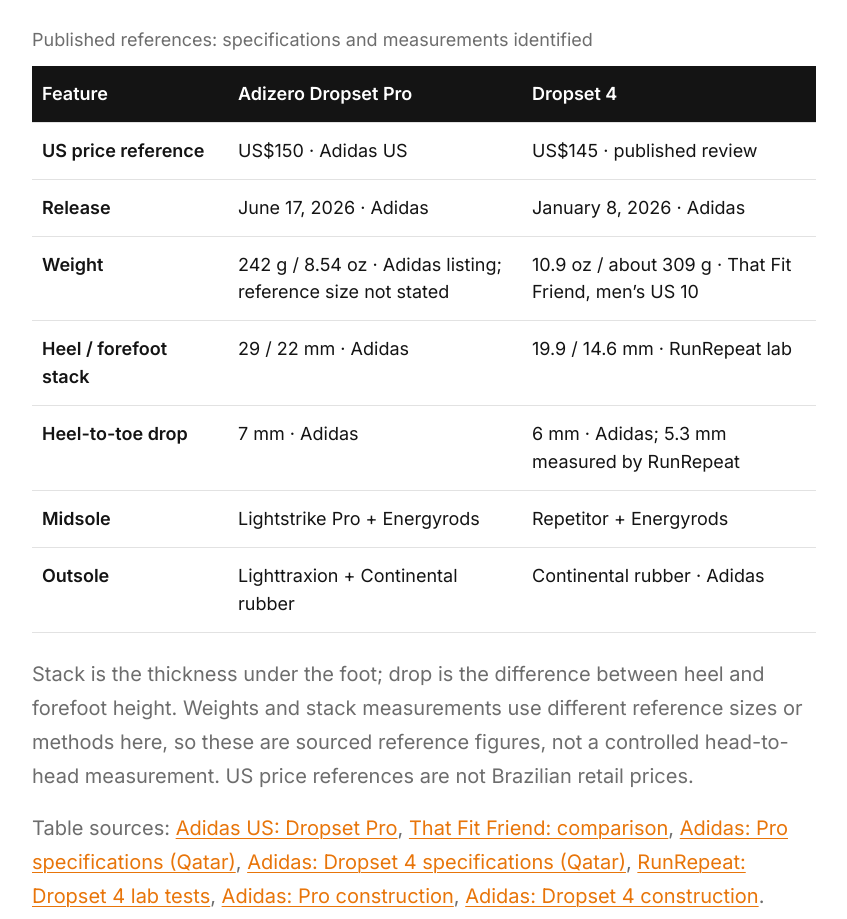
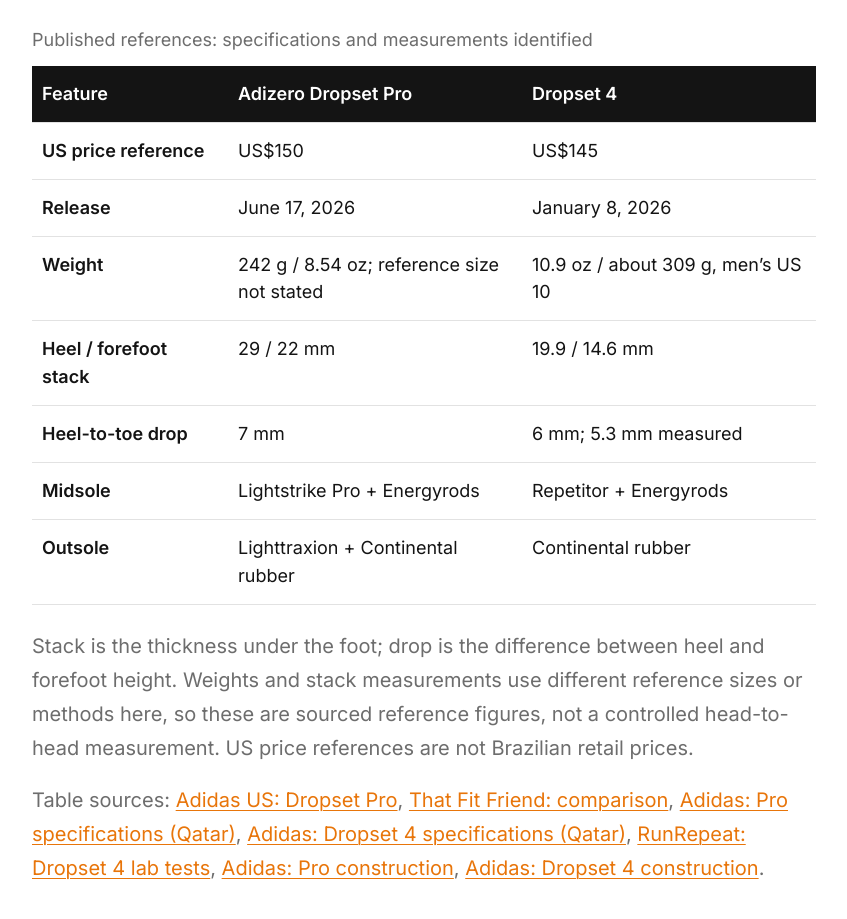
Before and after one commit to thaisoney-netizen/suor-society, a Next.js app: page /culture/adizero-dropset-pro-vs-dropset-4 in a window 1280 px wide. Shown: the part 2110-3029 px from the top of the page, without its empty margins (48-895 px from the left). Built offline with nearby package versions, Linux system fonts and the light colour scheme.

Commit message:
Remove duplicate source labels from shoe specs

```diff
--- a/src/app/culture/adizero-dropset-pro-vs-dropset-4/page.tsx
+++ b/src/app/culture/adizero-dropset-pro-vs-dropset-4/page.tsx
@@ -93,28 +93,28 @@
 const SPECS = [
   {
     label: "US price reference",
-    pro: "US$150 · Adidas US",
-    four: "US$145 · published review",
+    pro: "US$150",
+    four: "US$145",
   },
   {
     label: "Release",
-    pro: "June 17, 2026 · Adidas",
-    four: "January 8, 2026 · Adidas",
+    pro: "June 17, 2026",
+    four: "January 8, 2026",
   },
   {
     label: "Weight",
-    pro: "242 g / 8.54 oz · Adidas listing; reference size not stated",
-    four: "10.9 oz / about 309 g · That Fit Friend, men’s US 10",
+    pro: "242 g / 8.54 oz; reference size not stated",
+    four: "10.9 oz / about 309 g, men’s US 10",
   },
   {
     label: "Heel / forefoot stack",
-    pro: "29 / 22 mm · Adidas",
-    four: "19.9 / 14.6 mm · RunRepeat lab",
+    pro: "29 / 22 mm",
+    four: "19.9 / 14.6 mm",
   },
   {
     label: "Heel-to-toe drop",
-    pro: "7 mm · Adidas",
-    four: "6 mm · Adidas; 5.3 mm measured by RunRepeat",
+    pro: "7 mm",
+    four: "6 mm; 5.3 mm measured",
   },
   {
     label: "Midsole",
@@ -124,7 +124,7 @@
   {
     label: "Outsole",
     pro: "Lighttraxion + Continental rubber",
-    four: "Continental rubber · Adidas",
+    four: "Continental rubber",
   },
 ];
 const FAQS = [
--- a/src/app/pt-br/culture/adizero-dropset-pro-vs-dropset-4/page.tsx
+++ b/src/app/pt-br/culture/adizero-dropset-pro-vs-dropset-4/page.tsx
@@ -92,28 +92,28 @@
 const SPECS = [
   {
     label: "Preço de referência nos EUA",
-    pro: "US$150 · Adidas EUA",
-    four: "US$145 · avaliação publicada",
+    pro: "US$150",
+    four: "US$145",
   },
   {
     label: "Estreia",
-    pro: "17 de junho de 2026 · Adidas",
-    four: "8 de janeiro de 2026 · Adidas",
+    pro: "17 de junho de 2026",
+    four: "8 de janeiro de 2026",
   },
   {
     label: "Peso",
-    pro: "242 g / 8,54 oz · Adidas; tamanho de referência não informado",
-    four: "10,9 oz / cerca de 309 g · That Fit Friend, masculino US 10",
+    pro: "242 g / 8,54 oz; tamanho de referência não informado",
+    four: "10,9 oz / cerca de 309 g, masculino US 10",
   },
   {
     label: "Altura: calcanhar / antepé",
-    pro: "29 / 22 mm · Adidas",
-    four: "19,9 / 14,6 mm · laboratório RunRepeat",
+    pro: "29 / 22 mm",
+    four: "19,9 / 14,6 mm",
   },
   {
     label: "Drop",
-    pro: "7 mm · Adidas",
-    four: "6 mm · Adidas; 5,3 mm medidos pelo RunRepeat",
+    pro: "7 mm",
+    four: "6 mm; 5,3 mm medidos",
   },
   {
     label: "Entressola",
@@ -123,7 +123,7 @@
   {
     label: "Sola",
     pro: "Lighttraxion + borracha Continental",
-    four: "Borracha Continental · Adidas",
+    four: "Borracha Continental",
   },
 ];
 const FAQS = [
```
